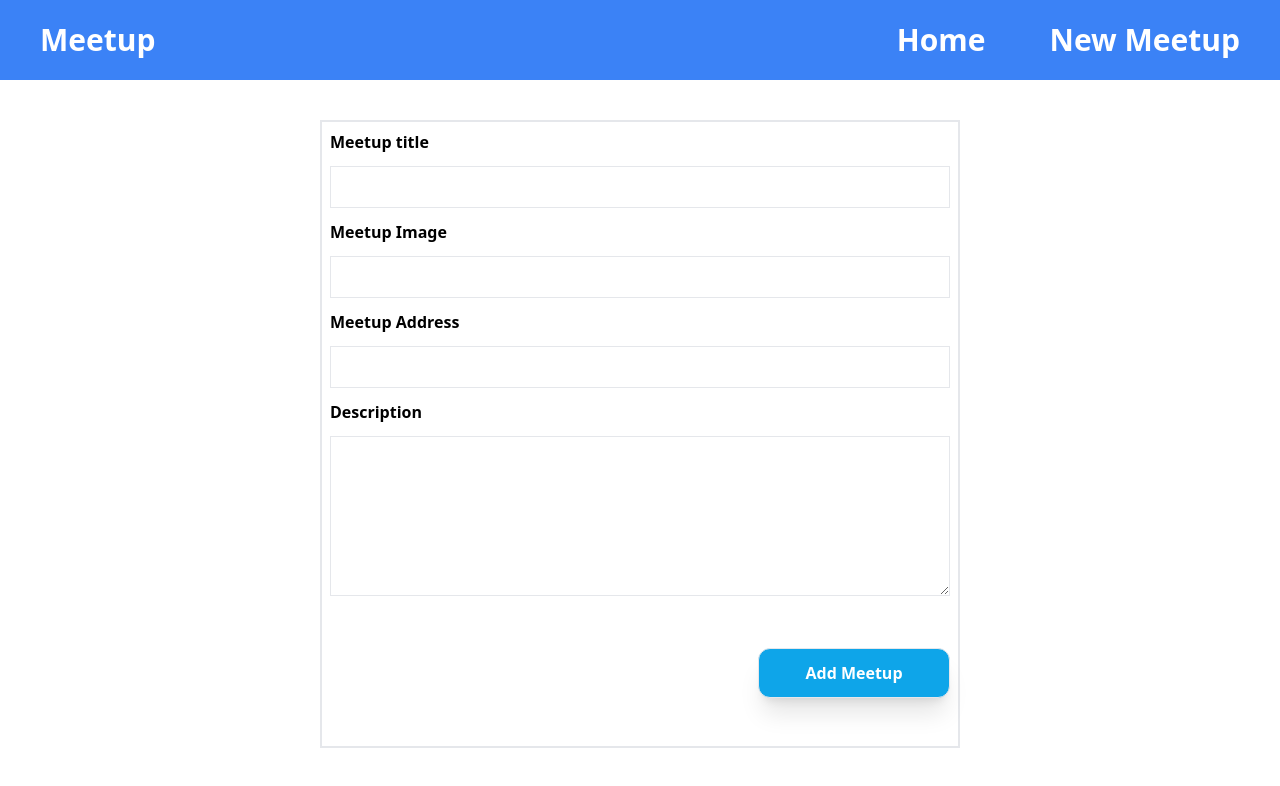
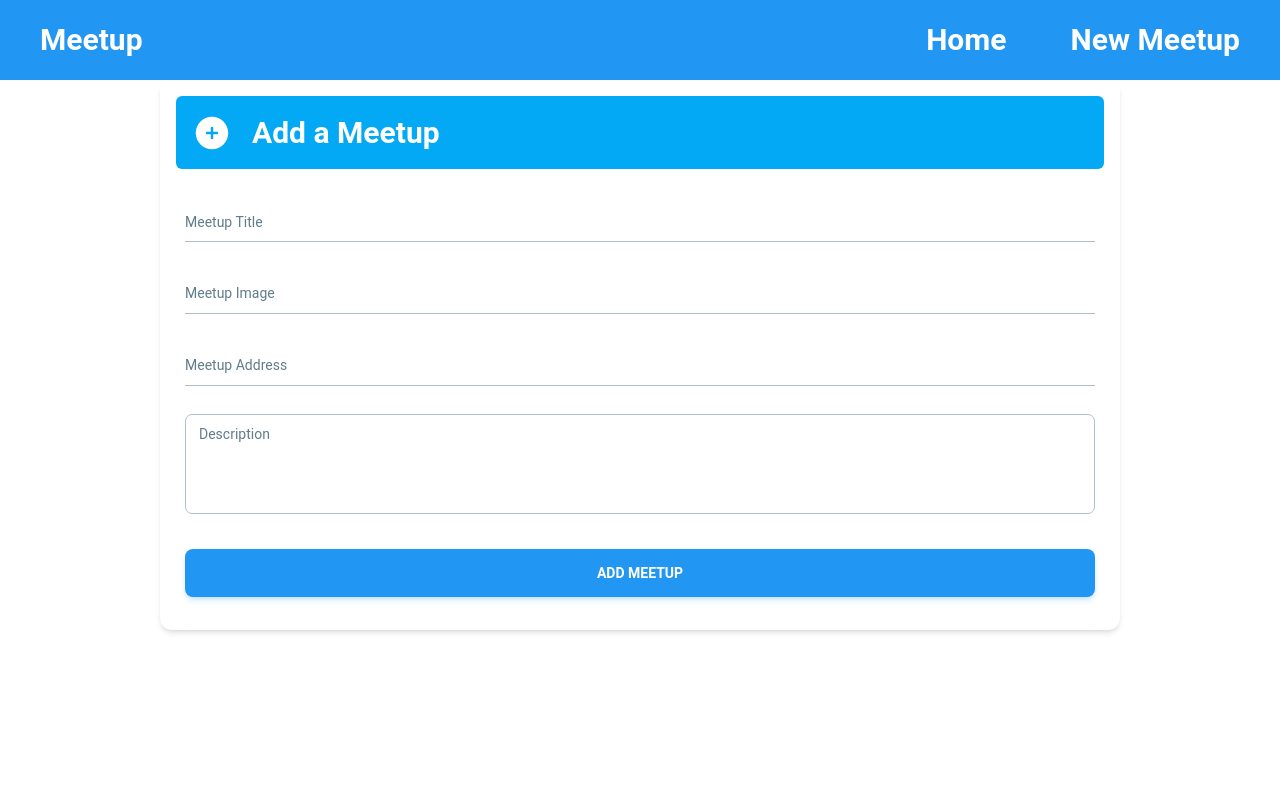
Before and after one commit to mario-george/MeetupsNext.JS, a Next.js app: page /new-meetup in a window 1280 px wide. Shown: the top 786 px of the page. Built offline with nearby package versions, Linux system fonts and the light colour scheme.

Commit message:
updated the new meetup page card

```diff
--- a/components/Meetup.js
+++ b/components/Meetup.js
@@ -1,7 +1,69 @@
 import Link from "next/link";
-
+import {
+  Card,
+  CardHeader,
+  CardBody,
+  CardFooter,
+  Typography,
+  Button,
+  Tooltip,
+  IconButton,
+} from "@material-tailwind/react";
+import {
+  BanknotesIcon,
+  StarIcon,
+  HeartIcon,
+  WifiIcon,
+  HomeIcon,
+  TvIcon,
+  FireIcon,
+  VerifiedIcon,
+} from "@heroicons/react/24/solid";
 const Meetup = (props) => {
-  const { id, title, description, image } = props.m;
+  function CustomCard({ title, address, description, image ,id}) {
+    return (
+      <Card
+        className=" shadow-lg  mx-auto
+      w-full xl:w-[55%] md:w-[80%] border-black border my-6"
+      >
+        <CardHeader floated={false} color="blue-gray">
+          <img src={image} alt="image" />
+          <div className="absolute inset-0 h-full w-full bg-gradient-to-tr from-transparent via-transparent to-black/60 " />
+        </CardHeader>
+        <CardBody>
+          <div className="mb-3 flex items-center justify-between">
+            <Typography variant="h2" color="blue-gray" className="font-medium">
+              {title}
+            </Typography>
+          </div>
+          <Typography
+            variant="h6"
+            color="blue-gray"
+            className="font-medium flex items-center space-x-3 "
+          >
+            <p className="mr-3 font-bold">Address : </p>
+            <div>{address}</div>
+          </Typography>
+          <Typography variant="paragraph" color="gray" className="mt-5">
+            {description}
+          </Typography>
+        </CardBody>
+        <CardFooter className="pt-3 flex flex-col space-y-3" divider>
+          <Link href={id}>
+            <a>
+              <Button size="lg" className="text-lg" fullWidth>
+                Show Details
+              </Button>
+            </a>
+          </Link>
+          <Button size="lg" color="red" className="text-lg"    onClick={deleteMeetupHandler} fullWidth>
+            Delete Meetup
+          </Button>
+        </CardFooter>
+      </Card>
+    );
+  }
+  const { id, title, description, image, address } = props.m;
   const deleteMeetupHandler = async () => {
     const resp = await fetch("/api/deleteMeetup", {
       method: "DELETE",
@@ -16,39 +78,14 @@ const Meetup = (props) => {
   };
   return (
     <>
-      <div
-        key={id}
-        className="flex  my-10 justify-start items-center border-2 p-8 shadow-xl rounded-2xl border-blue-500 mx-auto
-        w-full xl:w-[55%] md:w-[80%] p-2"
-      >
-        <div className="flex w-full gap-3 flex-col">
-          <div className="h-[30rem] w-full ">
-            <img
-              src={image}
-              className="w-full h-full rounded-xl "
-              alt="image"
-            />
-          </div>
-          <div className="title">{title}</div>
-          <div className=" text-xl my-3">{description}</div>
-          <div className="flex space-x-5 justify-center">
-            <Link href={id}>
-              <a>
-                <button className="shadow-xl rounded-2xl transition-all duration-200 bg-blue-500 hover:bg-blue-700 w-64 py-2 border-2 border-black text-white border-blue-500 font-semibold mt-2 mb-6 text-2xl">
-                  Show Details
-                </button>
-              </a>
-            </Link>
+      <CustomCard
+        image={image}
+        description={description}
+        title={title}
+        address={address}
+        id={id}
+      />
 
-            <button
-              onClick={deleteMeetupHandler}
-              className="shadow-xl text-2xl rounded-2xl transiton-all duration-200 bg-red-500 hover:bg-red-700 w-64 py-2 border-2 border-black text-white border-red-500 font-semibold mt-2 mb-6"
-            >
-              <span className="text-white">Delete Meetup</span>
-            </button>
-          </div>
-        </div>
-      </div>
     </>
   );
 };
--- a/components/newMeetup.js
+++ b/components/newMeetup.js
@@ -1,53 +1,158 @@
-import { useRouter } from 'next/router';
-import { useRef } from 'react';
+import { useRouter } from "next/router";
+import { useRef, useState } from "react";
+import {
+  Card,
+  CardHeader,
+  Checkbox,
+  Input,
+  Textarea,
+  Typography,
+} from "@material-tailwind/react";
+import { Button } from "@material-tailwind/react";
+import { BanknotesIcon, PlusCircleIcon } from "@heroicons/react/24/solid";
+function AddMeetup({ props }) {
+  const {
+    titleRef,
+    titleError,
+    imageRef,
+    imageError,
+    addressRef,
+    addressError,
+    descriptionError,
+    descriptionRef,submitHandler
+  } = props;
+  console.log(props);
+  return (
+    <Card className="w-3/4 mx-auto">
+      <CardHeader
+        floated={false}
+        shadow={false}
+        color="light-blue"
+        className=" rounded-md p-4"
+      >
+        <div className="flex items-center space-x-5 ">
+          <PlusCircleIcon color="" className="h-10 w-10" />
+          <Typography variant="h3">Add a Meetup</Typography>
+        </div>
+      </CardHeader>
+      <CardHeader floated={false} shadow={false}>
+        <div className="flex  justify-start items-center rounded-xl border border-white/10 bg-white/10  shadow-xl mx-auto  p-2">
+          <form
+            onSubmit={submitHandler}
+            className="flex w-full space-y-7 flex-col font-bold"
+          >
+            <Input
+              variant="standard"
+              label="Meetup Title"
+              inputRef={titleRef}
+              error={titleError}
+              size="lg"
+            />
+            <Input
+              variant="standard"
+              label="Meetup Image"
+              inputRef={imageRef}
+              error={imageError}
+            />
+            <Input
+              variant="standard"
+              label="Meetup Address"
+              inputRef={addressRef}
+              error={addressError}
+            />
+            <Textarea
+              variant="outline"
+              label="Description"
+              ref={descriptionRef}
+              error={descriptionError}
+            />
 
+            <div className="flex flex-col w-full gap-6">
+              <Button color="blue" size="lg" type="submit">
+                Add Meetup
+              </Button>
+
+              <div></div>
+            </div>
+          </form>
+        </div>
+      </CardHeader>
+    </Card>
+  );
+}
 export default function NewMeetup() {
   const titleRef = useRef();
   const descriptionRef = useRef();
   const addressRef = useRef();
   const imageRef = useRef();
   const router = useRouter();
+  const [titleError, setTitleError] = useState("");
+  const [descriptionError, setDescriptionError] = useState("");
+  const [addressError, setAddressError] = useState("");
+  const [imageError, setImageError] = useState("");
+
   async function submitHandler(event) {
     event.preventDefault();
-
     const title = titleRef.current.value;
-    const description = descriptionRef.current.value;
+    const description = descriptionRef.current.children[0].value;
     const address = addressRef.current.value;
     const image = imageRef.current.value;
-    const response = await fetch('/api/new-meetup', {
-      method: 'POST',
+    let invalid = false;
+    if (title.trim() === "") {
+      setTitleError("Title is required");
+      invalid = true;
+    } else {
+      setTitleError("");
+    }
+
+    if (description.trim() === "") {
+      setDescriptionError("Description is required");
+      invalid = true;
+    } else {
+      setDescriptionError("");
+    }
+
+    if (address.trim() === "") {
+      setAddressError("Address is required");
+      invalid = true;
+    } else {
+      setAddressError("");
+    }
+
+    if (image.trim() === "") {
+      setImageError("Image is required");
+      invalid = true;
+    } else {
+      setImageError("");
+    }
+    if (invalid) {
+      return;
+    }
+    const response = await fetch("/api/new-meetup", {
+      method: "POST",
       body: JSON.stringify({ title, description, image, address }),
-      headers: { 'Content-Type': 'application/json' },
+      headers: { "Content-Type": "application/json" },
     });
     const data = await response.json();
     console.log(data);
-    router.push('/');
+    router.push("/");
     //  router.replace('/') if you want to cancel the ability to go back
   }
+
   return (
-    <div className="flex  my-10 justify-start items-center border-2 mx-auto w-1/2 p-2">
-      <form
-        onSubmit={submitHandler}
-        className="flex w-full gap-3 flex-col font-bold">
-        <label htmlFor="title">Meetup title</label>
-        <input type="text" className="input-field " ref={titleRef} />
-        <label htmlFor="title">Meetup Image</label>
-        <input type="text" className="input-field" ref={imageRef} />
-        <label htmlFor="title">Meetup Address</label>
-        <input type="text" className="input-field " ref={addressRef} />
-        <label htmlFor="title">Description</label>
-        <textarea
-          type="text"
-          // rows = " " and cols=""
-          className="input-field h-[10rem] py-0  "
-          ref={descriptionRef}
-        />
-        <div className="flex w-full  justify-end">
-          <button type="submit" className=" add-meetup items-center ">
-            Add Meetup
-          </button>
-        </div>
-      </form>
-    </div>
+    <>
+      <AddMeetup
+        props={{
+          titleRef,
+          titleError,
+          imageRef,
+          imageError,
+          addressRef,
+          addressError,
+          descriptionError,
+          descriptionRef,submitHandler
+        }}
+      />
+    </>
   );
 }
--- a/styles/global.css
+++ b/styles/global.css
@@ -6,7 +6,7 @@
     @apply border w-full px-4 py-2;
   }
   .add-meetup {
-    @apply border text-white bg-sky-500 rounded-xl shadow-xl  px-8 py-3 my-10 text-center duration-200 hover:bg-opacity-50 hover:text-black/100 w-[12rem];
+    @apply border text-white bg-blue-500 rounded-xl shadow-xl  px-8 py-3 my-10 text-center duration-200 hover:bg-opacity-50 hover:text-black/100 w-[12rem];
   }
   .title {
     @apply text-center font-bold capitalize text-3xl;
--- a/tailwind.config.js
+++ b/tailwind.config.js
@@ -1,5 +1,7 @@
 /** @type {import('tailwindcss').Config} */
-module.exports = {
+const withMT = require("@material-tailwind/react/utils/withMT");
+
+module.exports = withMT({
   content: [
     './pages/**/*.{js,ts,jsx,tsx}',
     './components/**/*.{js,ts,jsx,tsx}',
@@ -8,4 +10,4 @@ module.exports = {
     extend: {},
   },
   plugins: [],
-};
+});
```
Also changed, not shown: package.json (+10 -1 lines), pages/api/editMeetup.js (line endings or trailing spaces), 1 other file (tests, documents, lock files or other folders).
